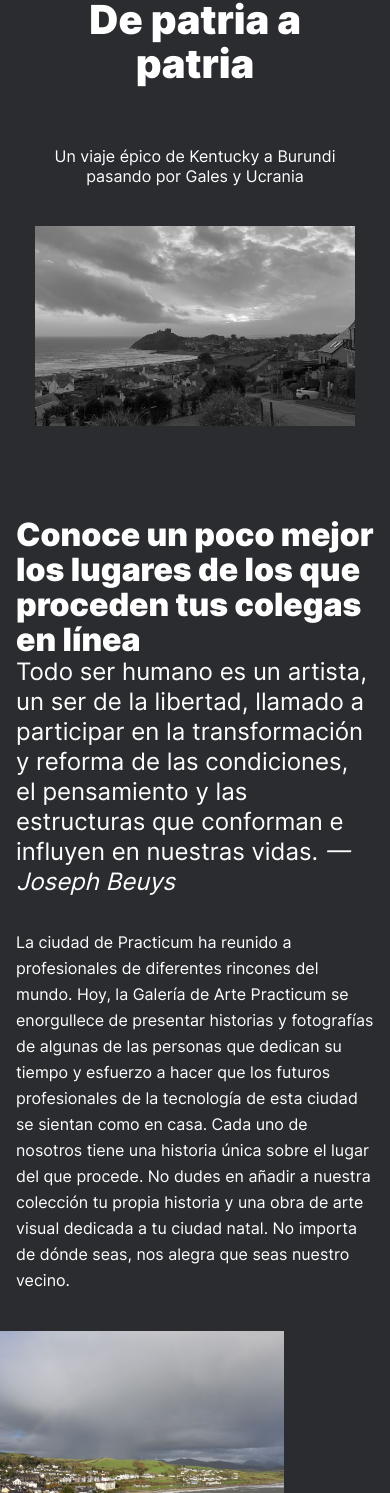
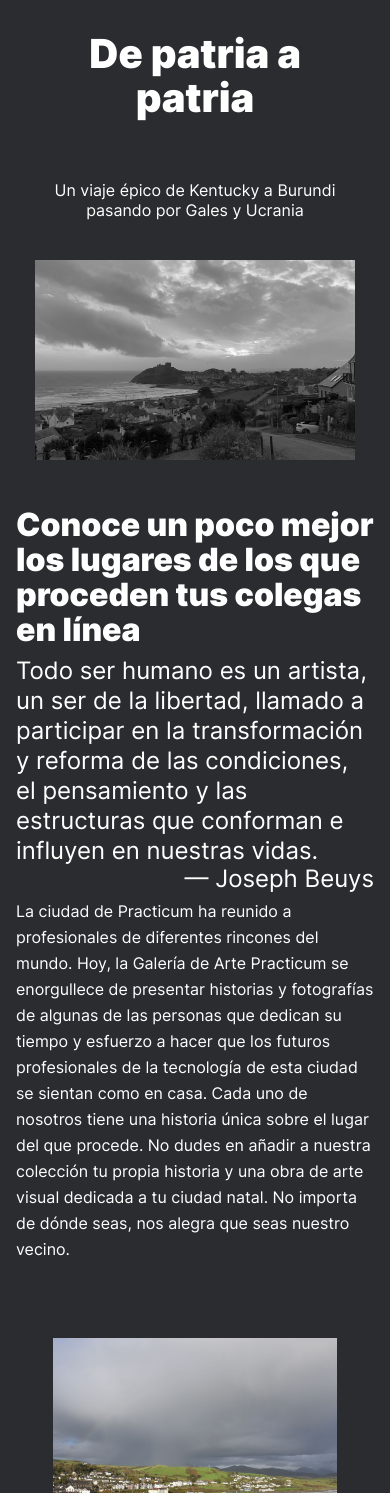
Before and after one commit to AlfaomegaRE24/web_project_homeland, a plain HTML site: page index.html in a window 390 px wide. Shown: the part 124-1617 px from the top of the page. Drawn offline with Linux system fonts and the light colour scheme.

Commit message:
Corrección de intro y gallery (Diseño Responsivo)

```diff
--- a/blocks/gallery.css
+++ b/blocks/gallery.css
@@ -1,4 +1,4 @@
-.gallery-grid__container {
+.gallery__container-grid {
   display: grid;
   align-self: center;
   grid-template-columns: repeat(4, 1fr);
@@ -16,7 +16,7 @@
     margin-top: 64px;
   }
 }
-@media screen and (max-width: 767px) {
+
 @media screen and (max-width: 604px) {
   .gallery__container-grid {
     grid-template-columns: repeat(1, 1fr);
@@ -25,4 +25,3 @@
     margin-top: 38px;
   }
 }
-}
--- a/blocks/header.css
+++ b/blocks/header.css
@@ -1,3 +1,12 @@
+.header {
+  display: flex;
+  flex-direction: column;
+  align-items: center;
+  align-self: center;
+  max-width: 984px;
+  margin-top: 34px;
+}
+
 .header__logo {
   margin: 34px auto 90px;
   display: block;
--- a/blocks/intro.css
+++ b/blocks/intro.css
@@ -33,7 +33,7 @@
   margin: 0;
 }
 
-.intro__text_author {
+.intro__text-author {
   font-weight: 400;
   font-size: 24px;
   line-height: 34px;
@@ -76,7 +76,7 @@
   .intro__text-quote {
     line-height: 30px;
   }
-  .intro__text_author {
+  .intro__text-author {
     bottom: -30px;
   }
   .intro__text-info {
--- a/blocks/page.css
+++ b/blocks/page.css
@@ -1,25 +1,6 @@
-* {
-  margin: 0;
-  padding: 0;
-  box-sizing: border-box;
-}
-
 .page {
+  display: flex;
+  flex-direction: column;
   background-color: #2a2c2f;
   color: #fff;
-  display: flex;
-  flex-direction: column;
-  align-items: center;
-  gap: 92px;
 }
-
-@media screen and (min-width: 768px) and (max-width: 1279px) {
-  .page {
-    gap: 69px;
-  }
-}
-@media screen and (max-width: 767px) {
-  .page {
-    gap: 44px;
-  }
-}
--- a/index.html
+++ b/index.html
@@ -35,21 +35,21 @@
           </div>
         </div>
       </header>
-      <main>
-        <div class="intro">
+      <main class="main">
+        <section class="intro">
           <h2 class="intro__title">
             Conoce un poco mejor los lugares de los que proceden tus colegas en
             línea
           </h2>
-          <div class="intro-content">
+          <div class="intro__content">
             <div class="intro__quote">
-              <p class="intro__text-quote">
+              <blockquote class="intro__text-quote">
                 Todo ser humano es un artista, un ser de la libertad, llamado a
                 participar en la transformación y reforma de las condiciones, el
                 pensamiento y las estructuras que conforman e influyen en
                 nuestras vidas.
+              </blockquote>
               <cite class="intro__text-author">&mdash; Joseph Beuys</cite>
-              </p>
             </div>
             <p class="intro__text-info">
               La ciudad de Practicum ha reunido a profesionales de diferentes
@@ -63,13 +63,9 @@
               importa de dónde seas, nos alegra que seas nuestro vecino.
             </p>
           </div>
-        </div>
-        <section class="gallery">
-          <div class="gallery__container-grid">
-            <img
-              src="./images/__item0.png"
-              alt="Vista de casas sobre la costa"
-            />
+        </section>
+        <section class="gallery__container-grid">
+          <img src="./images/__item0.png" alt="Vista de casas sobre la costa" />
           <img
             src="./images/__item1.png"
             alt="Vista del cielo sul sobre una ciudad"
@@ -91,11 +87,7 @@
             src="./images/__item6.png"
             alt="foto de un ejemplar de casa antigua"
           />
-            <img
-              src="./images/__item7.png"
-              alt="foto de casas en una montaña"
-            />
-          </div>
+          <img src="./images/__item7.png" alt="foto de casas en una montaña" />
         </section>
         <section class="places">
           <article class="place">
```
Lines whose indentation alone changed are shown as unchanged.
